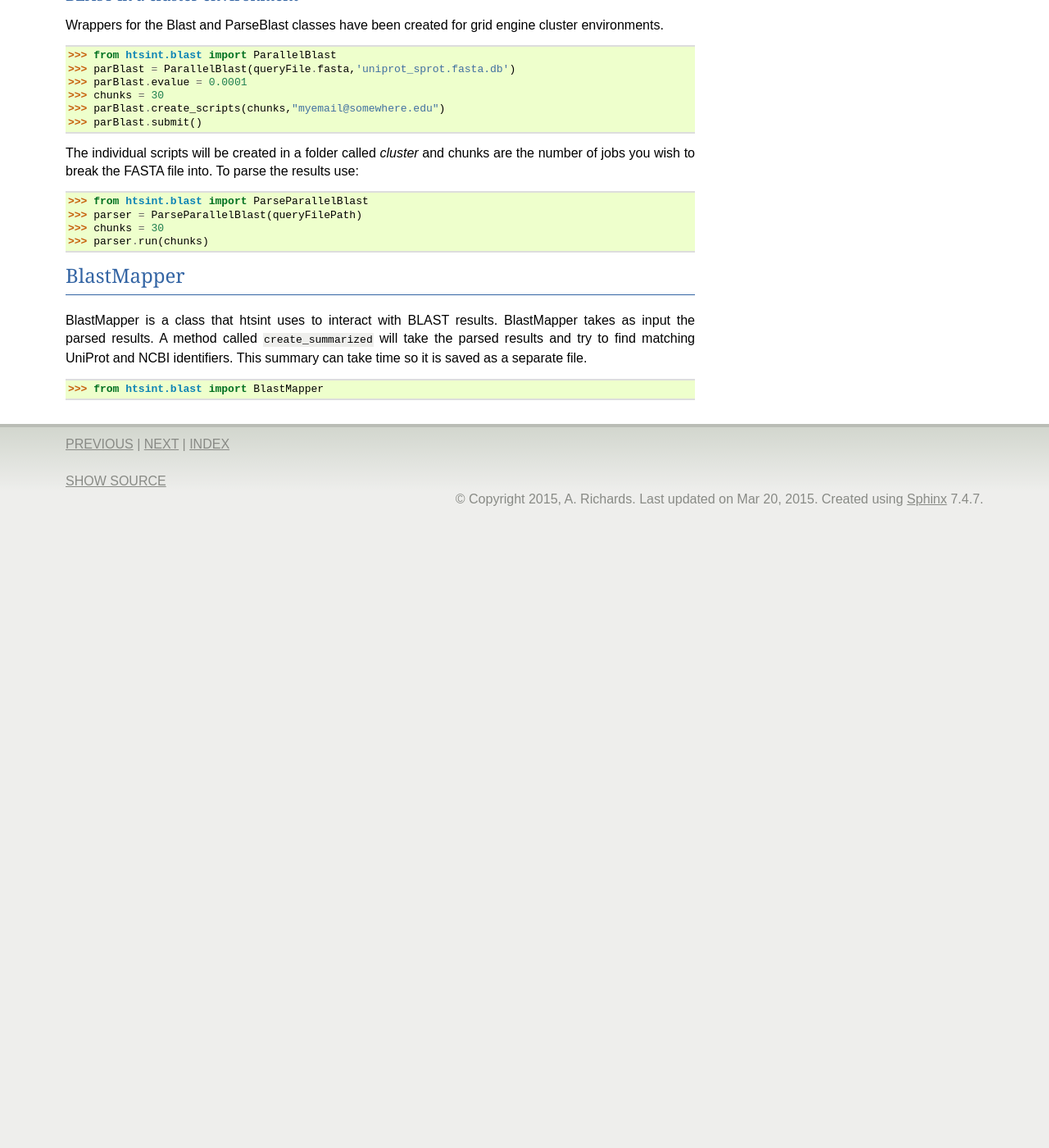
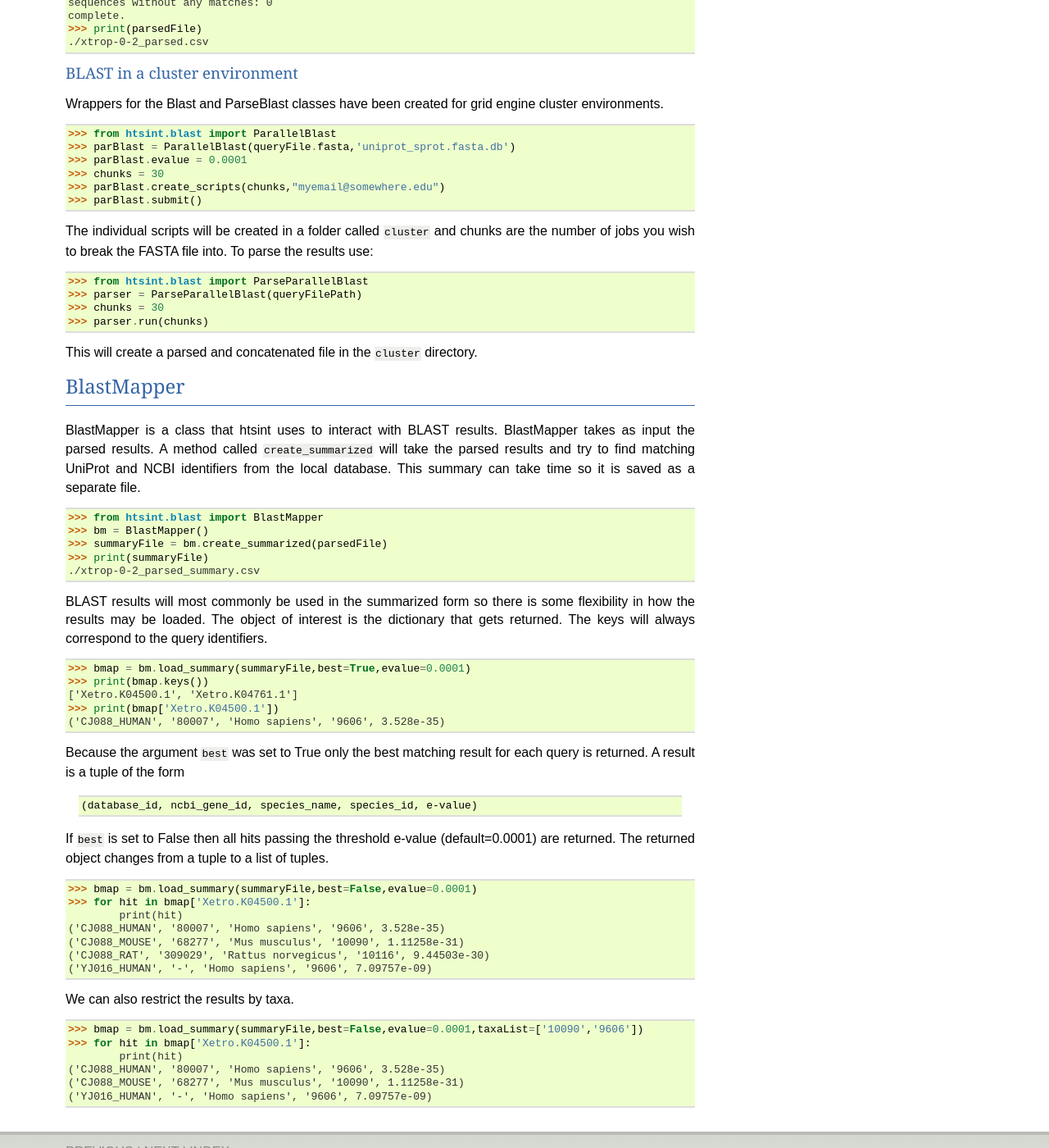
Before and after one commit to ajrichards/htsint, a Sphinx documentation site: the page built from docs/blast.rst, in a window 1280 px wide and 1400 px high, scrolled down 1463 px. Shown: the whole window at 82% size. Built offline with Sphinx 7.4.7, drawn with Linux system fonts in a browser that asks for light colours; formulas are drawn with MathJax 3; pages that are not in the unit, such as notebooks, are missing from menus; the version number could not be read and is left out; before the commit the page ends 2093 px from its top, so only the background shows below that; some of the changed text lies outside the part shown.

Commit message:
updated blast docs

```diff
--- a/docs/blast.rst
+++ b/docs/blast.rst
@@ -12,7 +12,7 @@
 Install and setup
 -----------------------------
 
-Local BLAST can be run through ``htsint`` or through the command line. BLAST results help integrate data across taxa through comparative genomics.  For local BLAST functionality install the Suite of `BLAST+ tools <http://blast.ncbi.nlm.nih.gov/Blast.cgi?CMD=Web&PAGE_TYPE=BlastDocs&DOC_TYPE=Download>`_.  Under Ubuntu you can simply use:
+Local BLAST can be run through ``htsint`` or through the command line. BLAST results help integrate data across taxa through comparative genomics.  For local BLAST functionality, install the Suite of `BLAST+ tools <http://blast.ncbi.nlm.nih.gov/Blast.cgi?CMD=Web&PAGE_TYPE=BlastDocs&DOC_TYPE=Download>`_.  Under Ubuntu you can simply use:
 
    .. code-block:: bash
 
@@ -21,7 +21,7 @@
 BLAST
 -----------------
 
-If you have successfully :doc:`setup your database <database>` then the `SwissProt database <http://web.expasy.org/docs/swiss-prot_guideline.html>`_ has been downloaded into your data directory.  Any other database or organism that you wish to BLAST against may be downloaded to this directory.  For example, to download the protein sequences of *Anolis carolinensis* and make the appropriate BLAST files use the following.
+If you have successfully setup the ``htsint`` :doc:`database <database>` then the `SwissProt <http://web.expasy.org/docs/swiss-prot_guideline.html>`_ database has been downloaded into your data directory.  Any other database or organism that you wish to BLAST against may be downloaded to this directory.  For example, to download the protein sequences of *Anolis carolinensis* and make the appropriate BLAST files use the following.
 
    .. code-block:: bash
 
@@ -32,34 +32,37 @@
 
 To run BLAST from within ``htsint`` use the Blast class.  For convenience ``htsint`` uses the sequence classes in `BioPython <http://biopython.org/wiki/Main_Page>`_ to handle basic operations.  Here is the FASTA file used in this example.
 
-   * :download:`adh.fasta <../data/adh.fasta>`
+   * :download:`xtrop.fasta <../data/xtrop.fasta>`
 
 >>> from htsint.blast import Blast
->>> blast = Blast('adh.fasta')
->>> outFile = "adh-0-2.xml"
+>>> blast = Blast('xtrop.fasta')
 >>> targetDB = "uniprot_sprot.fasta.db"
->>> blast.run_blast(targetDB,evalue=0.0001,start=0,stop=2,cmd='blastx')
+>>> blastFile = blast.run_blast(targetDB,evalue=0.0001,start=0,stop=2,cmd='blastx')
 Running blast
-Total run time: 00:00:30
+Total run time: 00:00:07
+>>> print(blastFile)
+./xtrop-0-2.xml
 
-In this example the output file contains only two sequences as constrained by start and stop. Indexes in Python begin with zero.  If you type ``range(start,stop)`` it can help you understand exactly which indexes are implied.  The start and stop options are optional, but they are convenient when moving BLAST into a cluster environment.  If stop is larger than the number of sequences it will still stop at the last one in the file.
+In this example the output file contains only two sequences as constrained by start and stop. Indexing in Python begin with zero.  If you type ``range(start,stop)`` it can help you understand exactly which indexes are implied.  The start and stop options are optional, but they are convenient when moving BLAST into a cluster environment.  If stop is larger than the number of sequences it will still stop at the last one in the file.  The outfile name is automatically created with numbers indicating the first and last sequence of the input FASTA file.
 
 This produces the XML output file that was specified and a log file.  To do BLAST the entire file from the command line use you may use:
 
    .. code-block:: bash
 
-      export BLASTDB='/usr/local/share/htsint/:$BLASTDB'
-      blastx -query adh.fasta -db uniprot_sprot.fasta.db -out adh.xml -evalue 0.0001 -num_threads 8 -outfmt 5
+      ~$ export BLASTDB='/usr/local/share/htsint/:$BLASTDB'
+      ~$ blastx -query xtrop.fasta -db uniprot_sprot.fasta.db -out xtrop.xml -evalue 0.0001 -num_threads 8 -outfmt 5
 
 Because BLAST results are fairly large by default we parse them into a more reasonable size.
 
 >>> from htsint.blast import ParseBlast
->>> parser = ParseBlast(outFile)
->>> parser.run()
+>>> parser = ParseBlast(blastFile)
+>>> parsedFile = parser.run()
 total hits: 2
 sequences with at least one match : 2
 sequences without any matches: 0
 complete.
+>>> print(parsedFile)
+./xtrop-0-2_parsed.csv
 
 BLAST in a cluster environment
 ^^^^^^^^^^^^^^^^^^^^^^^^^^^^^^^^^^^^
@@ -73,18 +76,55 @@
 >>> parBlast.create_scripts(chunks,"myemail@somewhere.edu")
 >>> parBlast.submit()
 
-The individual scripts will be created in a folder called `cluster` and chunks are the number of jobs you wish to break the FASTA file into.  To parse the results use:
+The individual scripts will be created in a folder called ``cluster`` and chunks are the number of jobs you wish to break the FASTA file into.  To parse the results use:
 
 >>> from htsint.blast import ParseParallelBlast
 >>> parser = ParseParallelBlast(queryFilePath)
 >>> chunks = 30
 >>> parser.run(chunks)
 
+This will create a parsed and concatenated file in the ``cluster`` directory.
 
 BlastMapper
 ---------------------
 
-BlastMapper is a class that htsint uses to interact with BLAST results.  BlastMapper takes as input the parsed results.  A method called ``create_summarized`` will take the parsed results and try to find matching UniProt and NCBI identifiers.  This summary can take time so it is saved as a separate file.
-
+BlastMapper is a class that htsint uses to interact with BLAST results.  BlastMapper takes as input the parsed results.  A method called ``create_summarized`` will take the parsed results and try to find matching UniProt and NCBI identifiers from the local database.  This summary can take time so it is saved as a separate file.
 
 >>> from htsint.blast import BlastMapper
+>>> bm = BlastMapper()
+>>> summaryFile = bm.create_summarized(parsedFile)
+>>> print(summaryFile)
+./xtrop-0-2_parsed_summary.csv
+
+BLAST results will most commonly be used in the summarized form so there is some flexibility in how the results may be loaded.  The object of interest is the dictionary that gets returned.  The keys will always correspond to the query identifiers.
+
+>>> bmap = bm.load_summary(summaryFile,best=True,evalue=0.0001)
+>>> print(bmap.keys())
+['Xetro.K04500.1', 'Xetro.K04761.1']
+>>> print(bmap['Xetro.K04500.1'])
+('CJ088_HUMAN', '80007', 'Homo sapiens', '9606', 3.528e-35)
+
+Because the argument ``best`` was set to True only the best matching result for each query is returned.  A result is a tuple of the form
+
+   .. code-block:: none
+
+      (database_id, ncbi_gene_id, species_name, species_id, e-value)
+
+If ``best`` is set to False then all hits passing the threshold e-value (default=0.0001) are returned.  The returned object changes from a tuple to a list of tuples.
+
+>>> bmap = bm.load_summary(summaryFile,best=False,evalue=0.0001)
+>>> for hit in bmap['Xetro.K04500.1']:
+        print(hit)
+('CJ088_HUMAN', '80007', 'Homo sapiens', '9606', 3.528e-35)
+('CJ088_MOUSE', '68277', 'Mus musculus', '10090', 1.11258e-31)
+('CJ088_RAT', '309029', 'Rattus norvegicus', '10116', 9.44503e-30)
+('YJ016_HUMAN', '-', 'Homo sapiens', '9606', 7.09757e-09)
+
+We can also restrict the results by taxa.
+
+>>> bmap = bm.load_summary(summaryFile,best=False,evalue=0.0001,taxaList=['10090','9606'])
+>>> for hit in bmap['Xetro.K04500.1']:
+        print(hit)
+('CJ088_HUMAN', '80007', 'Homo sapiens', '9606', 3.528e-35)
+('CJ088_MOUSE', '68277', 'Mus musculus', '10090', 1.11258e-31)
+('YJ016_HUMAN', '-', 'Homo sapiens', '9606', 7.09757e-09)
--- a/docs/database.rst
+++ b/docs/database.rst
@@ -12,9 +12,9 @@
    :figclass: align-center
 
 
-The main uses of the database are:
+The main uses of the database are documented here:
 
-   * :doc:`name mapping <name-mapping>`
+   * :doc:`database cookbook <database-cookbook>`
    * :doc:`annotation fetching <annotation-fetching>`
 
 
--- a/docs/index.rst
+++ b/docs/index.rst
@@ -33,7 +33,7 @@
 .. toctree::
    :maxdepth: 1
 
-   Namespace mapping <name-mapping>
+   Database cookbook <database-cookbook>
    Using BLAST <blast>
    Gene Ontology annotation fetching <annotation-fetching>
    Gene level differential expression <deseq-example>
```
Also changed, not shown: other parts of docs/index.rst (+1 -1 lines), docs/database-cookbook.rst (+57 -3 lines), 3 other files.
